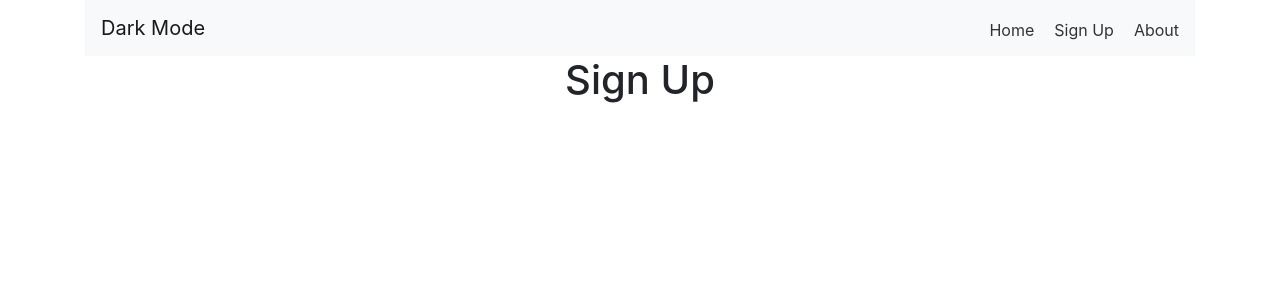
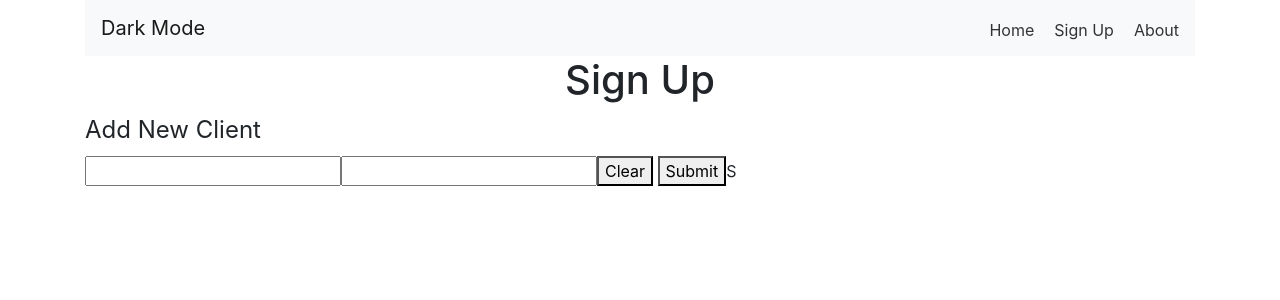
Before and after one commit to eddiemadrigal/dark-mode, a React (Create React App) app: page /signup in a window 1280 px wide. Shown: the top 300 px of the page. Built offline with nearby package versions, Linux system fonts and the light colour scheme.

Commit message:
useForm and useLocalStorage custom hooks added

```diff
--- a/src/components/SignUp.js
+++ b/src/components/SignUp.js
@@ -1,8 +1,33 @@
 import React from 'react';
+import { useForm } from '../hooks/useForm';
 import './Styles.css';
 
 export default function SignUp() {
+
+    const [values, handleChanges, clearForm] = useForm('newClient',
+        {
+            username:'',
+            email:''
+        }
+    );
+
+    const handleSubmit = e => {
+        e.preventDefault();
+        alert(values.username);
+        clearForm(e);
+    };
+
     return (
-        <h1>Sign Up</h1>
+        <>
+            <h1>Sign Up</h1>
+            <form onSubmit={ handleSubmit } >
+                <fieldset>
+                    <legend>Add New Client</legend>
+                    <input type="text" value={ values.username } onChange={ handleChanges } name="username"/>
+                    <input type="text" value={ values.email } onChange={ handleChanges } name="email"/>
+                    <button>Clear</button> <button>Submit</button>S
+                </fieldset>
+            </form>
+        </>
     )
 }
--- /dev/null
+++ b/src/hooks/useForm.js
@@ -0,0 +1,19 @@
+import { useLocalStorage } from './useLocalStorage';
+
+export const useForm = (key, initialValue) => {
+  const [values, setValues] = useLocalStorage(key, initialValue);
+
+  const handleChanges = e => {
+    setValues({
+      ...values,
+      [e.target.name]: e.target.value
+    });
+  };
+
+  const clearForm = e => {
+    e.preventDefault();
+    setValues(initialValue);
+  };
+
+  return [values, handleChanges, clearForm];
+};
--- /dev/null
+++ b/src/hooks/useLocalStorage.js
@@ -0,0 +1,21 @@
+import { useState } from 'react';
+
+export const useLocalStorage = ( key, initialValue ) => {
+
+    const [ storedValue, setStoredValue ] = useState(() => {
+        if (localStorage.getItem(key)) {
+            return JSON.parse(localStorage.getItem(key));
+        } else {
+            localStorage.setItem( key, JSON.stringify(initialValue));
+            return initialValue;
+        }
+    });
+
+    const setValue = value => {
+        setStoredValue(value);
+        localStorage.setitem(key, JSON.stringify(value));
+    }
+
+    return [storedValue, setValue]
+
+}
```
